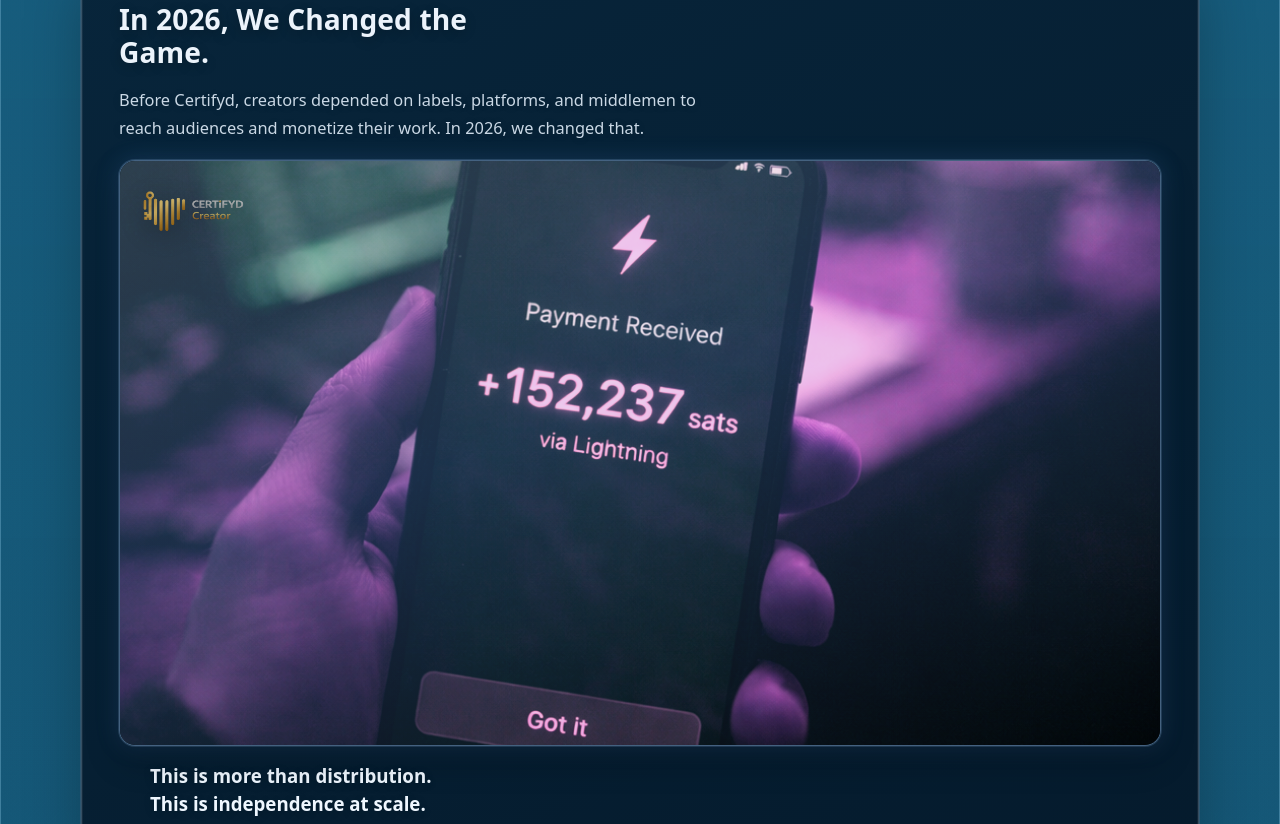
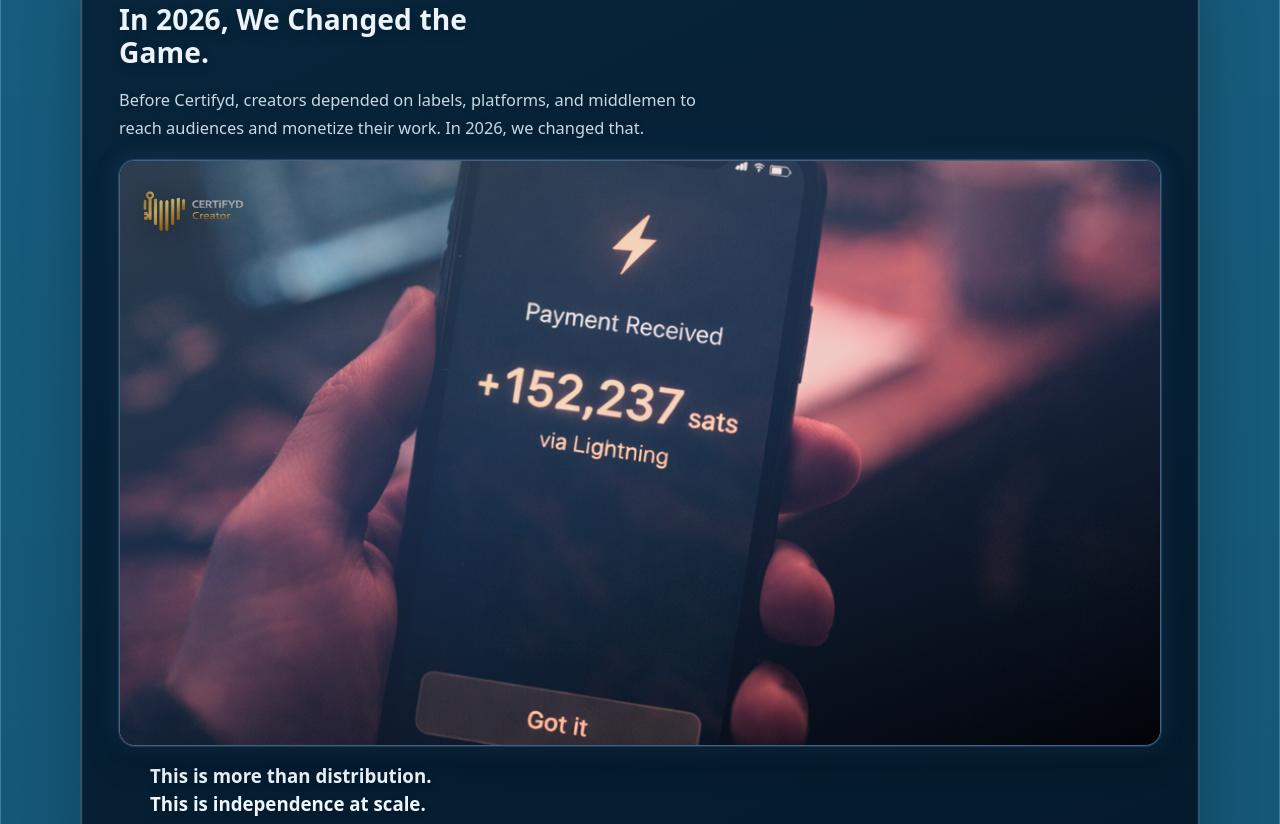
Before and after one commit to BEATiFYAUDIO/certifyd-me-site-preview, a plain HTML site: page index.html in a window 1280 px wide. Shown: the part 2416-3240 px from the top of the page. Drawn offline with Linux system fonts and the light colour scheme.

Commit message:
style(images): rebalance blue-orange grading with natural skin tones

```diff
--- a/index.html
+++ b/index.html
@@ -1300,10 +1300,10 @@ section[id]{
       aspect-ratio:16 / 9;
       object-fit:cover;
       object-position:center center;
-      filter:hue-rotate(-58deg) saturate(.74) contrast(.98) brightness(.95);
+      filter:hue-rotate(-18deg) saturate(.9) contrast(1.03) brightness(.95);
     }
     .distribution-image-frame.wallet-blue img{
-      filter:hue-rotate(-86deg) saturate(.98) contrast(1.02) brightness(.92);
+      filter:hue-rotate(-24deg) saturate(.92) contrast(1.04) brightness(.94);
     }
     .hero-subheader{
       margin:16px 0 4px;
```
